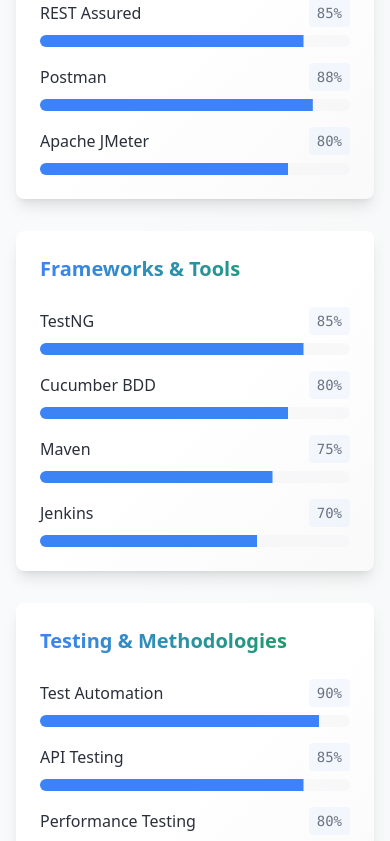
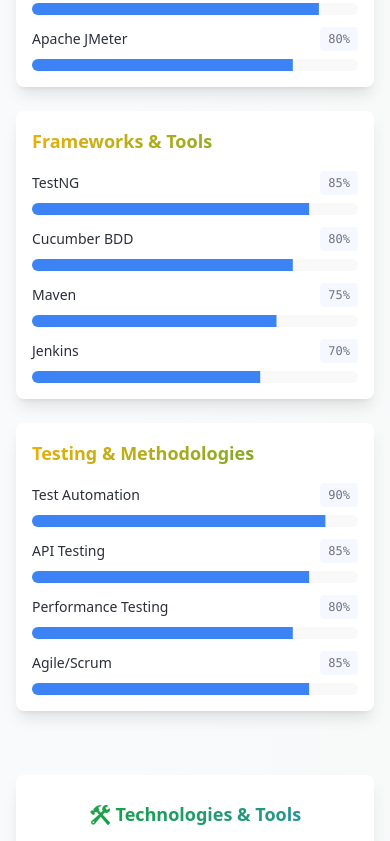
Before and after one commit to sreenuanum45/quality-guardian-suite, a React (Vite) app: page / in a window 390 px wide. Shown: the part 2140-2981 px from the top of the page. Built offline with nearby package versions, Linux system fonts and the light colour scheme.

Commit message:
Refactor: Enhance Skills Section
Implement improved mobile responsiveness, gradient text for better visual hierarchy, interactive skill progress bars with glow effects, and glassmorphism card designs with backdrop blur in the Skills section.

```diff
--- a/src/components/portfolio/SkillsSection.tsx
+++ b/src/components/portfolio/SkillsSection.tsx
@@ -70,46 +70,56 @@ const SkillsSection = () => {
           </p>
         </div>
 
-        {/* Enhanced Skills Grid */}
-        <div ref={skillsRef} className="grid md:grid-cols-2 gap-8 mb-16">
+        {/* Enhanced Skills Grid with Glassmorphism */}
+        <div ref={skillsRef} className="grid grid-cols-1 lg:grid-cols-2 gap-6 lg:gap-8 mb-16">
           {skillCategories.map((category, index) => (
             <Card
               key={category.category}
-              className={`group p-6 hover:shadow-floating hover:scale-105 transition-all duration-500 bg-gradient-to-br from-card via-card to-background relative overflow-hidden border-0 shadow-lg ${
+              className={`group glass-card glass-hover glow-on-hover p-4 sm:p-6 transition-all duration-500 relative overflow-hidden border-0 shadow-lg ${
                 animatedItems.has(index) ? 'animate-slide-up opacity-100' : 'opacity-0 translate-y-8'
               }`}
               style={{ transitionDelay: `${index * 0.1}s` }}
             >
-              {/* Glassmorphism Background */}
-              <div className="absolute inset-0 bg-gradient-to-br from-white/5 to-white/10 opacity-0 group-hover:opacity-100 transition-opacity duration-500"></div>
+              {/* Enhanced Glassmorphism Background */}
+              <div className="absolute inset-0 bg-gradient-to-br from-white/10 to-white/20 opacity-0 group-hover:opacity-100 transition-opacity duration-500 animate-glass-morph"></div>
 
-              {/* Animated Border */}
-              <div className="absolute inset-0 rounded-lg bg-gradient-to-r from-primary/20 via-tech-secondary/20 to-tech-accent/20 opacity-0 group-hover:opacity-30 blur-sm transition-opacity duration-500"></div>
+              {/* Multi-layer Animated Border */}
+              <div className="absolute inset-0 rounded-lg bg-gradient-to-r from-primary/30 via-tech-secondary/30 to-tech-accent/30 opacity-0 group-hover:opacity-50 blur-sm transition-opacity duration-500"></div>
+              <div className="absolute inset-0 rounded-lg bg-gradient-to-l from-tech-accent/20 via-primary/20 to-tech-secondary/20 opacity-0 group-hover:opacity-30 blur-lg transition-opacity duration-700"></div>
 
               <div className="relative z-10">
-                <h3 className="text-xl font-semibold mb-6 bg-gradient-to-r from-primary to-tech-secondary bg-clip-text text-transparent group-hover:scale-105 transition-transform duration-300">
+                <h3 className="text-lg sm:text-xl font-semibold mb-4 sm:mb-6 gradient-text group-hover:scale-105 transition-transform duration-300">
                   {category.category}
                 </h3>
 
-                <div className="space-y-4">
+                <div className="space-y-3 sm:space-y-4">
                   {category.skills.map((skill, skillIndex) => (
                     <div key={skill.name} className="space-y-2 group/skill">
                       <div className="flex justify-between items-center">
-                        <span className="font-medium group-hover/skill:text-primary transition-colors duration-300">
+                        <span className="text-sm sm:text-base font-medium group-hover/skill:text-primary transition-colors duration-300">
                           {skill.name}
                         </span>
-                        <span className="text-sm text-muted-foreground font-mono bg-primary/5 px-2 py-1 rounded group-hover/skill:bg-primary/10 transition-colors duration-300">
+                        <span className="text-xs sm:text-sm text-muted-foreground font-mono bg-primary/5 px-2 py-1 rounded group-hover/skill:bg-primary/10 group-hover/skill:animate-skill-glow transition-all duration-300">
                           {skill.level}%
                         </span>
                       </div>
-                      <div className="relative">
+                      <div className="relative skill-progress">
                         <Progress
                           value={skill.level}
-                          className="h-3 bg-muted/50 overflow-hidden rounded-full"
+                          className="h-3 sm:h-4 bg-muted/50 overflow-hidden rounded-full group-hover/skill:animate-skill-glow"
                         />
-                        {/* Animated Glow Effect */}
+                        {/* Multi-layer Glow Effects */}
                         <div
-                          className="absolute top-0 left-0 h-full bg-gradient-to-r from-primary/30 to-tech-secondary/30 rounded-full opacity-0 group-hover/skill:opacity-100 transition-opacity duration-500 blur-sm"
+                          className="absolute top-0 left-0 h-full bg-gradient-to-r from-primary/40 via-tech-secondary/40 to-tech-accent/30 rounded-full opacity-0 group-hover/skill:opacity-100 transition-opacity duration-500 blur-sm"
+                          style={{ width: `${skill.level}%` }}
+                        ></div>
+                        <div
+                          className="absolute top-0 left-0 h-full bg-gradient-to-r from-primary/20 to-tech-secondary/20 rounded-full opacity-0 group-hover/skill:opacity-80 transition-opacity duration-700 blur-md"
+                          style={{ width: `${skill.level}%` }}
+                        ></div>
+                        {/* Interactive shimmer effect */}
+                        <div
+                          className="absolute top-0 left-0 h-full bg-gradient-to-r from-transparent via-white/30 to-transparent rounded-full opacity-0 group-hover/skill:opacity-100 group-hover/skill:animate-shimmer transition-opacity duration-300"
                           style={{ width: `${skill.level}%` }}
                         ></div>
                       </div>
@@ -121,29 +131,30 @@ const SkillsSection = () => {
           ))}
         </div>
 
-        {/* Enhanced Technologies Cloud */}
-        <Card className="group p-8 bg-gradient-to-r from-primary/5 via-tech-secondary/5 to-tech-accent/5 animate-slide-up shadow-lg hover:shadow-floating transition-all duration-500 relative overflow-hidden">
+        {/* Enhanced Technologies Cloud with Glassmorphism */}
+        <Card className="group glass-card glass-hover glow-on-hover p-6 sm:p-8 animate-slide-up shadow-lg transition-all duration-500 relative overflow-hidden">
           {/* Animated Background */}
           <div className="absolute inset-0 bg-gradient-to-r from-primary/10 via-tech-secondary/10 to-tech-accent/10 opacity-0 group-hover:opacity-100 transition-opacity duration-500 animate-gradient-rotate bg-[length:400%_400%]"></div>
 
           <div className="relative z-10">
-            <h3 className="text-xl font-semibold mb-6 text-center bg-gradient-to-r from-primary to-tech-secondary bg-clip-text text-transparent">
+            <h3 className="text-lg sm:text-xl font-semibold mb-4 sm:mb-6 text-center gradient-text">
               🛠️ Technologies & Tools
             </h3>
 
-            <div className="flex flex-wrap gap-3 justify-center">
+            <div className="flex flex-wrap gap-2 sm:gap-3 justify-center">
               {technologies.map((tech, index) => (
                 <Badge
                   key={tech}
                   variant="secondary"
-                  className="group/badge px-4 py-2 text-sm hover:bg-gradient-to-r hover:from-primary hover:to-tech-secondary hover:text-white hover:scale-110 hover:shadow-lg transition-all duration-300 cursor-default relative overflow-hidden"
+                  className="group/badge glass-card px-3 sm:px-4 py-1.5 sm:py-2 text-xs sm:text-sm hover:bg-gradient-to-r hover:from-primary hover:to-tech-secondary hover:text-white hover:scale-110 hover:shadow-lg glow-on-hover transition-all duration-300 cursor-default relative overflow-hidden border border-primary/20"
                   style={{
                     animationDelay: `${index * 0.05}s`,
                     animation: 'scale-in 0.4s ease-out forwards'
                   }}
                 >
-                  {/* Shimmer Effect */}
-                  <div className="absolute inset-0 bg-gradient-to-r from-transparent via-white/20 to-transparent opacity-0 group-hover/badge:opacity-100 group-hover/badge:animate-shimmer"></div>
+                  {/* Enhanced Shimmer Effect */}
+                  <div className="absolute inset-0 bg-gradient-to-r from-transparent via-white/30 to-transparent opacity-0 group-hover/badge:opacity-100 group-hover/badge:animate-shimmer"></div>
+                  <div className="absolute inset-0 bg-gradient-to-r from-primary/10 via-tech-secondary/10 to-tech-accent/10 opacity-0 group-hover/badge:opacity-50 transition-opacity duration-300"></div>
                   <span className="relative z-10">{tech}</span>
                 </Badge>
               ))}
--- a/src/index.css
+++ b/src/index.css
@@ -63,6 +63,12 @@
     --shadow-glow: 0 0 40px hsl(217 91% 60% / 0.3);
     --shadow-glass: 0 8px 32px hsl(220 13% 91% / 0.12);
     --shadow-floating: 0 20px 60px -10px hsl(217 91% 60% / 0.2);
+    --shadow-glassmorphism: 0 8px 32px 0 hsl(220 13% 91% / 0.37);
+
+    /* Glassmorphism Properties */
+    --glass-bg: rgba(255, 255, 255, 0.1);
+    --glass-border: rgba(255, 255, 255, 0.18);
+    --glass-backdrop: blur(16px) saturate(180%);
 
     /* Animation Properties */
     --transition-smooth: all 0.3s cubic-bezier(0.4, 0, 0.2, 1);
@@ -128,4 +134,72 @@
   body {
     @apply bg-background text-foreground;
   }
+
+  /* Glassmorphism Utilities */
+  .glass-card {
+    background: var(--glass-bg);
+    border: 1px solid var(--glass-border);
+    backdrop-filter: var(--glass-backdrop);
+    -webkit-backdrop-filter: var(--glass-backdrop);
+  }
+
+  .glass-hover {
+    transition: all 0.4s cubic-bezier(0.4, 0, 0.2, 1);
+  }
+
+  .glass-hover:hover {
+    background: rgba(255, 255, 255, 0.15);
+    transform: translateY(-4px);
+    box-shadow: var(--shadow-glassmorphism);
+  }
+
+  /* Interactive Progress Bar */
+  .skill-progress {
+    position: relative;
+    overflow: hidden;
+  }
+
+  .skill-progress::before {
+    content: '';
+    position: absolute;
+    top: 0;
+    left: -100%;
+    width: 100%;
+    height: 100%;
+    background: linear-gradient(90deg, transparent, rgba(255, 255, 255, 0.4), transparent);
+    transition: left 0.5s;
+  }
+
+  .skill-progress:hover::before {
+    left: 100%;
+  }
+
+  /* Gradient Text Animation */
+  .gradient-text {
+    background: linear-gradient(-45deg, hsl(var(--primary)), hsl(var(--tech-secondary)), hsl(var(--tech-accent)), hsl(var(--primary)));
+    background-size: 400% 400%;
+    -webkit-background-clip: text;
+    background-clip: text;
+    -webkit-text-fill-color: transparent;
+    animation: gradient-shift 3s ease infinite;
+  }
+
+  /* Mobile-first responsive utilities */
+  .mobile-responsive {
+    @apply px-4 sm:px-6 lg:px-8;
+  }
+
+  .mobile-grid {
+    @apply grid grid-cols-1 sm:grid-cols-2 lg:grid-cols-3 gap-4 sm:gap-6 lg:gap-8;
+  }
+
+  /* Enhanced glow effects */
+  .glow-on-hover {
+    transition: all 0.3s ease;
+  }
+
+  .glow-on-hover:hover {
+    box-shadow: 0 0 30px hsl(var(--primary) / 0.4);
+    transform: scale(1.02);
+  }
 }
--- a/tailwind.config.ts
+++ b/tailwind.config.ts
@@ -148,6 +148,31 @@ export default {
 					'0%, 50%, 100%': { transform: 'rotate(0deg)' },
 					'25%': { transform: 'rotate(1deg)' },
 					'75%': { transform: 'rotate(-1deg)' }
+				},
+				'glass-morph': {
+					'0%': {
+						background: 'rgba(255, 255, 255, 0.1)',
+						backdropFilter: 'blur(16px)'
+					},
+					'50%': {
+						background: 'rgba(255, 255, 255, 0.15)',
+						backdropFilter: 'blur(20px)'
+					},
+					'100%': {
+						background: 'rgba(255, 255, 255, 0.1)',
+						backdropFilter: 'blur(16px)'
+					}
+				},
+				'skill-glow': {
+					'0%': {
+						boxShadow: '0 0 5px hsl(var(--primary) / 0.3)',
+					},
+					'50%': {
+						boxShadow: '0 0 20px hsl(var(--primary) / 0.6), 0 0 30px hsl(var(--tech-secondary) / 0.4)',
+					},
+					'100%': {
+						boxShadow: '0 0 5px hsl(var(--primary) / 0.3)',
+					}
 				}
 			},
 			animation: {
@@ -165,7 +190,9 @@ export default {
 				'shimmer': 'shimmer 2s ease-in-out infinite',
 				'pulse-glow': 'pulse-glow 2s ease-in-out infinite',
 				'rotate-slow': 'rotate-slow 10s linear infinite',
-				'tilt': 'tilt 3s ease-in-out infinite'
+				'tilt': 'tilt 3s ease-in-out infinite',
+				'glass-morph': 'glass-morph 4s ease-in-out infinite',
+				'skill-glow': 'skill-glow 2s ease-in-out infinite'
 			}
 		}
 	},
```
Also changed, not shown: src/components/portfolio/ContactSection.tsx (+7 -7 lines), src/components/portfolio/ExperienceSection.tsx (+7 -7 lines), src/components/portfolio/ProjectsSection.tsx (+11 -10 lines).
